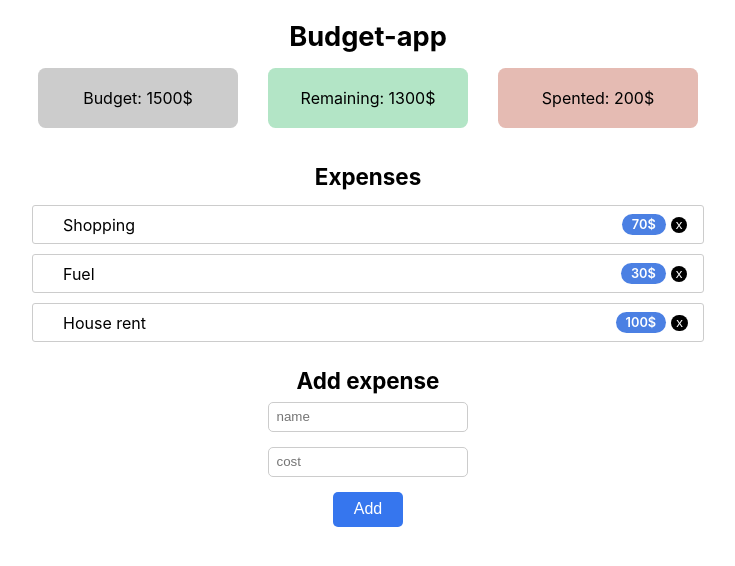
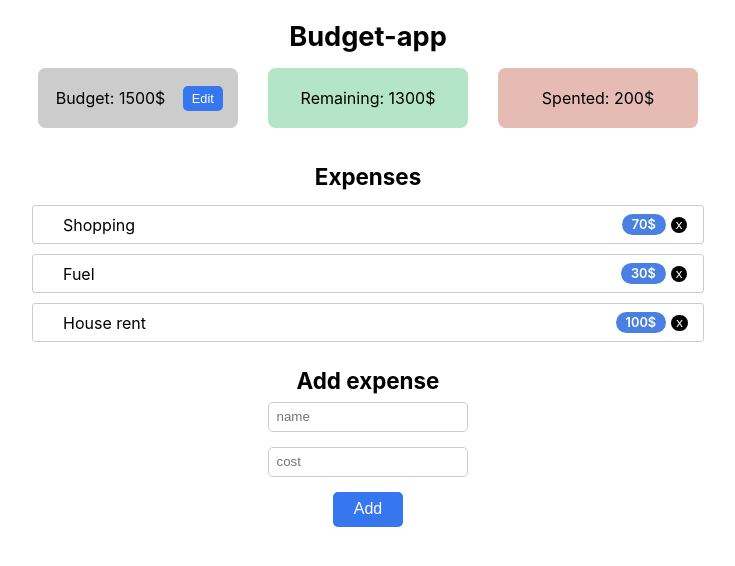
Before and after one commit to TARGEToff/budget-app, a Next.js app: page / in a window 1280 px wide. Shown: the top 566 px of the page, without its empty margins (272-1007 px from the left). Built offline with nearby package versions, Linux system fonts and the light colour scheme.

Commit message:
feat: added possibility to change the budget

```diff
--- a/components/molecules/BudgetPanel/BudgetPanel.js
+++ b/components/molecules/BudgetPanel/BudgetPanel.js
@@ -1,34 +1,78 @@
 import { useState } from "react";
-import styles from "./BudgetPanel.module.scss"
+import styles from "./BudgetPanel.module.scss";
 import { Paragraph } from "components/atoms/Paragraph/Paragraph";
 import { connect } from "react-redux";
+import { useFormik } from "formik";
+import * as Yup from "yup";
 
 const BudgetPanel = ({ expenses }) => {
     const [budget, setBudget] = useState(1500);
+    const [budgetEdit, setBudgetEdit] = useState(false);
 
     const expensesSum = expenses.reduce((previousValue, currentValue) => {
-        return previousValue + currentValue.cost
-    }, 0)
+        return previousValue + currentValue.cost;
+    }, 0);
+
+    const validationSchema = Yup.object().shape({
+        budget: Yup.number()
+            .max(999999, "Not too much?")
+            .integer("Cost must be a number")
+            .positive("Cost must be positive")
+            .required("Cost field is required"),
+    });
+
+    const formik = useFormik({
+        initialValues: {
+            budget,
+        },
+        enableReinitialize: true,
+        validationSchema,
+        onSubmit: (values) => {
+            setBudget(values.budget);
+            setBudgetEdit(false);
+            formik.resetForm();
+        },
+    });
 
     return (
         <div className={styles.budgetPanel}>
-            <div className={styles.content}>
+            {budgetEdit ? (
+                <form className={styles.budget} onSubmit={formik.handleSubmit}>
+                    <input
+                        id="budget"
+                        name="budget"
+                        type="number"
+                        value={formik.values.budget}
+                        onChange={formik.handleChange}
+                        className={styles.input}
+                    />
+                    <button type="submit" className={styles.edit}>
+                        Save
+                    </button>
+                </form>
+            ) : (
                 <div className={styles.budget}>
                     <Paragraph>Budget: {budget}$</Paragraph>
+                    <button
+                        onClick={() => setBudgetEdit(true)}
+                        className={styles.edit}
+                    >
+                        Edit
+                    </button>
                 </div>
+            )}
             <div className={styles.remaining}>
                 <Paragraph>Remaining: {budget - expensesSum}$</Paragraph>
             </div>
             <div className={styles.spented}>
                 <Paragraph>Spented: {expensesSum}$</Paragraph>
             </div>
-            </div>
+            <p className={styles.validation}>{formik.errors.budget}</p>
             { budget < expensesSum && <Paragraph>Expenses have exceeded your budget!</Paragraph> }
         </div>
-    )
+    );
 };
-
 
 const mapStateToProps = ({ expenses }) => ({ expenses });
 
-export const ConnectedBudgetPanel = connect(mapStateToProps)(BudgetPanel)
+export const ConnectedBudgetPanel = connect(mapStateToProps)(BudgetPanel);
--- a/components/molecules/BudgetPanel/BudgetPanel.module.scss
+++ b/components/molecules/BudgetPanel/BudgetPanel.module.scss
@@ -1,6 +1,7 @@
-.content {
+.budgetPanel {
     display: flex;
     flex-direction: row;
+    position: relative;
 
     .budget {
         height: 60px;
@@ -12,6 +13,45 @@
         align-items: center;
         justify-content: center;
         border-radius: 7.5px;
+
+        .input {
+            height: 25px;
+            width: 100px;
+            border: 1px solid #ccc;
+            border-radius: 5px;
+            padding: 5px;
+            outline: none;
+        }
+
+        .input:hover {
+            border: 1px solid #4b80e3;
+        }
+
+        .input:focus {
+            border: 1px solid #4b80e3;
+            box-shadow: 0px 0px 0px 2.5px rgba(79, 186, 228, 0.5);
+        }
+
+        .edit {
+            margin: 7.5px;
+            position: relative;
+            left: 10px;
+            width: 40px;
+            height: 25px;
+            font-size: 0.8rem;
+            background-color: #3676ee;
+            border: none;
+            color: white;
+            border-radius: 5px;
+        }
+
+        .edit:hover {
+            background-color: #2d63c7;
+        }
+
+        .edit:active {
+            box-shadow: 0px 0px 1px 3px rgba(79, 186, 228, 0.5);
+        }
     }
 
     .remaining {
@@ -23,16 +63,19 @@
         @extend .budget;
         background-color: #e5bbb3;
     }
+
+    .validation {
+        position: absolute;
+        left: -2px;
+        text-align: center;
+        width: 230px;
+        bottom: -17px;
+        font-size: 0.8rem;
+    }
 }
 
-.budgetPanel {
-    display: flex;
-    flex-direction: column;
-    align-items: center;
+.budgetPanel > p {
+    @extend .validation;
+    left: 230px;
+    bottom: -2px;
 }
-
-.budgetPanel>p {
-    position: absolute;
-    top: 135px;
-    font-size: 0.8rem;
-}
```
Lines whose indentation alone changed are shown as unchanged.
